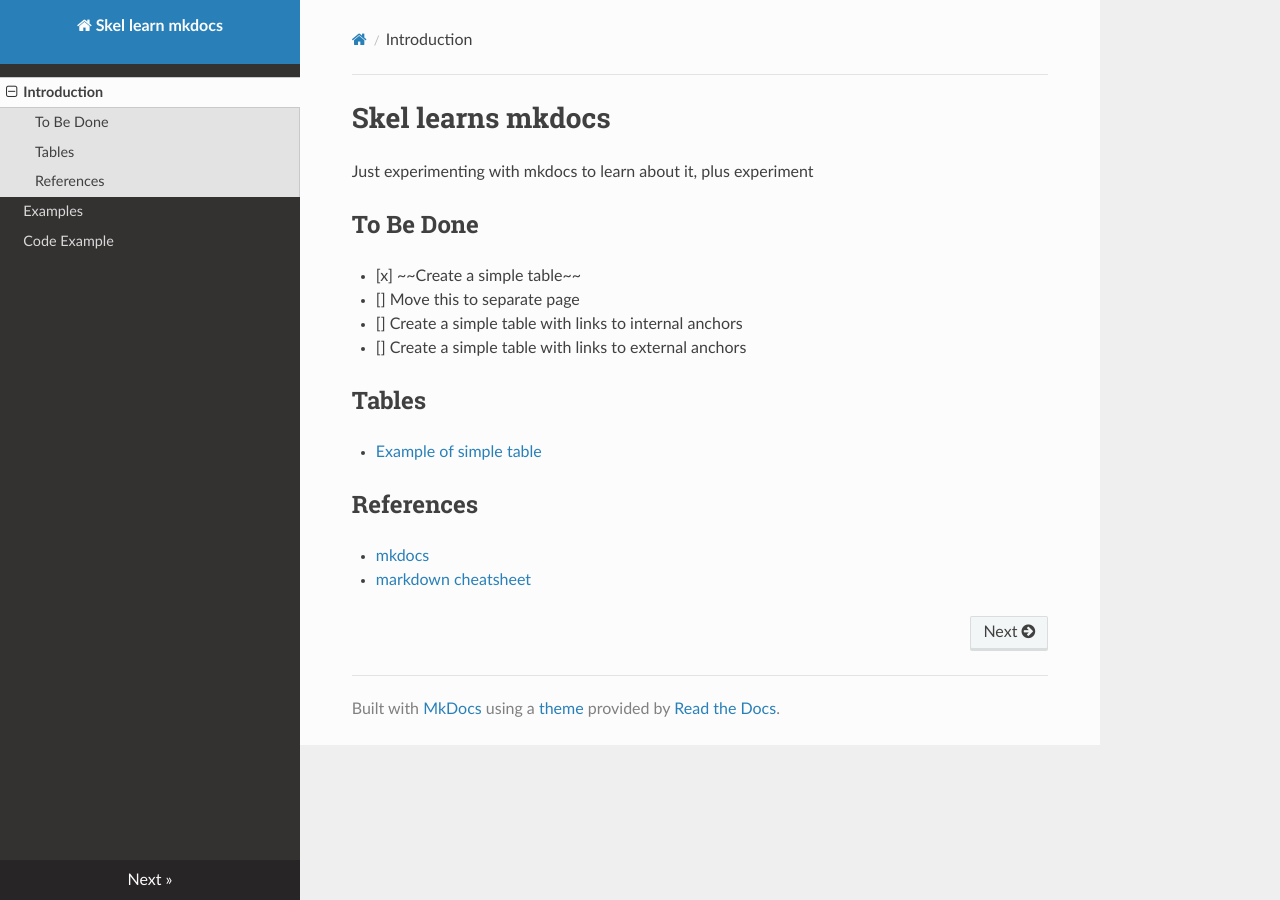
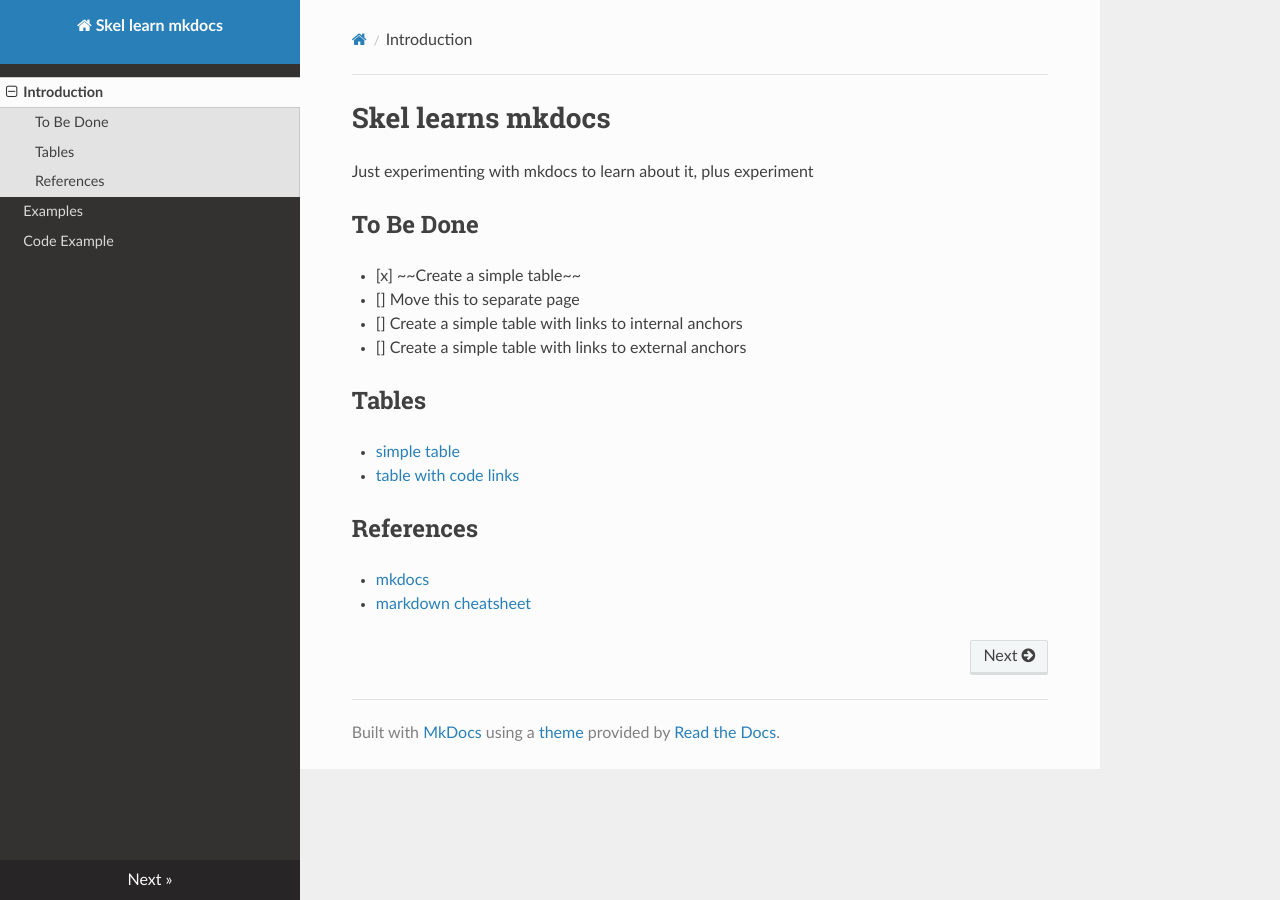
Before and after one commit to skellykiernan/learn-mkdocs, an MkDocs documentation site: the page built from docs/index.md, in a window 1280 px wide. Built offline with MkDocs 1.6.1, drawn with Linux system fonts in a browser that asks for light colours; nearby versions of some CDN libraries.

Commit message:
Update to tables

```diff
--- a/docs/index.md
+++ b/docs/index.md
@@ -11,8 +11,8 @@ Just experimenting with mkdocs to learn about it, plus experiment
 
 ## Tables
 
-  - [Example of simple table](tables/#simple-table)
-
+  - [simple table](tables/#simple-table)
+  - [table with code links](tables/#table-with-example-c-code-link)
 
 ## References
 
```
Also changed, not shown: docs/tables.md (+2 -2 lines).
